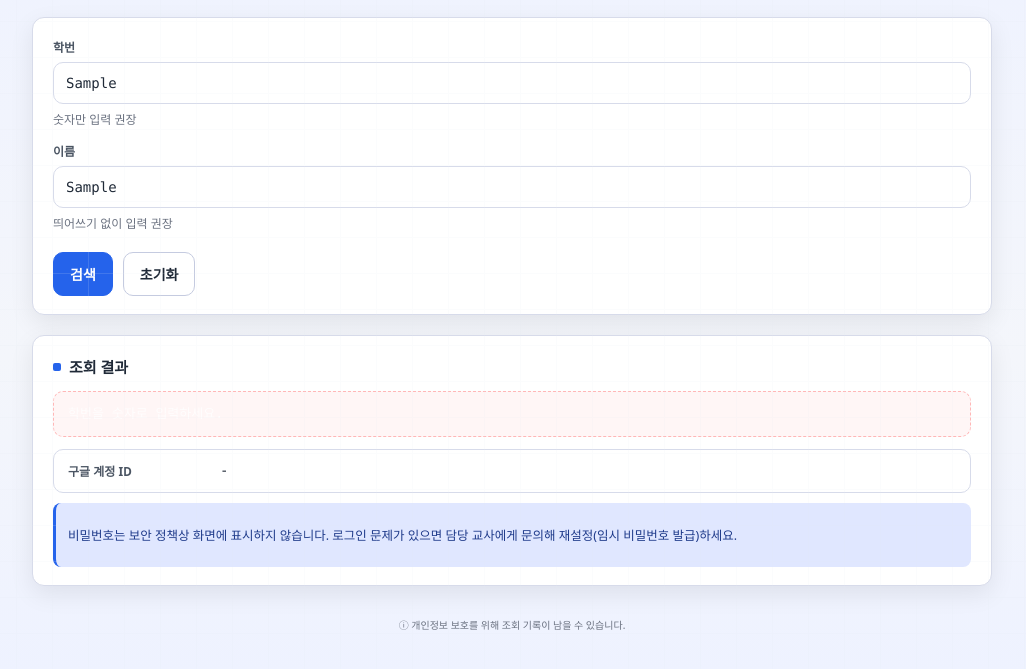
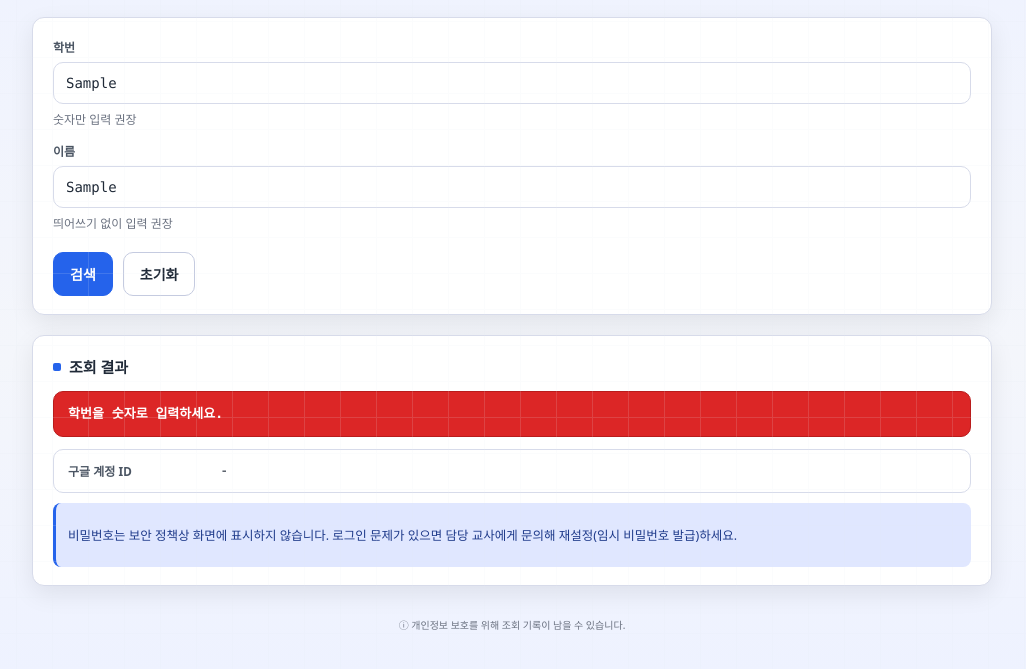
Before and after one commit to qwd0378/firstservice_260119, a plain HTML site: page index.html in a window 1280 px wide. Both pictures are taken after typing "Sample", "Sample" into the empty fields and a click on the button "검색". Shown: the part 123-792 px from the top of the page, without its empty margins (128-1154 px from the left). Drawn offline with Linux system fonts and the light colour scheme.

Commit message:
색상 변경

```diff
--- a/app.js
+++ b/app.js
@@ -40,25 +40,19 @@
       .toLowerCase();
   }
 
-  function setStatus(message, type = "info") {
-    statusEl.textContent = message;
+function setStatus(message, type = "info") {
+  statusEl.textContent = message;
 
-    // type에 따라 테두리/배경 느낌만 살짝 변경 (CSS 변수 기반)
-    // CSS를 더 건드리지 않으려면 inline 스타일로 최소 변경
-    if (type === "error") {
-      statusEl.style.borderColor = "rgba(255, 107, 107, 0.45)";
-      statusEl.style.background = "rgba(255, 107, 107, 0.06)";
-      statusEl.style.color = "rgba(255, 255, 255, 0.80)";
-    } else if (type === "success") {
-      statusEl.style.borderColor = "rgba(143, 240, 164, 0.42)";
-      statusEl.style.background = "rgba(143, 240, 164, 0.06)";
-      statusEl.style.color = "rgba(255, 255, 255, 0.85)";
-    } else {
-      statusEl.style.borderColor = "rgba(255,255,255,0.18)";
-      statusEl.style.background = "rgba(5, 8, 16, 0.50)";
-      statusEl.style.color = "rgba(255,255,255,0.65)";
-    }
+  // 클래스 초기화
+  statusEl.classList.remove("success", "error");
+
+  if (type === "success") {
+    statusEl.classList.add("success");
+  } else if (type === "error") {
+    statusEl.classList.add("error");
   }
+}
+
 
   function hideResult() {
     resultEl.hidden = true;
--- a/style.css
+++ b/style.css
@@ -271,3 +271,29 @@ button.secondary:hover{
     gap: 6px;
   }
 }
+/* =========================
+   Status Color Fix
+   ========================= */
+
+/* 기본 상태 */
+.status{
+  background: #f8fafc;
+  color: #374151;          /* 진한 회색 */
+  border: 1px dashed #d1d5db;
+}
+
+/* 성공 */
+.status.success{
+  background: #2563eb;     /* 진한 블루 */
+  color: #ffffff;          /* 흰색 글자 */
+  border: 1px solid #1d4ed8;
+  font-weight: 600;
+}
+
+/* 오류 */
+.status.error{
+  background: #dc2626;     /* 레드 */
+  color: #ffffff;
+  border: 1px solid #b91c1c;
+  font-weight: 600;
+}
```
